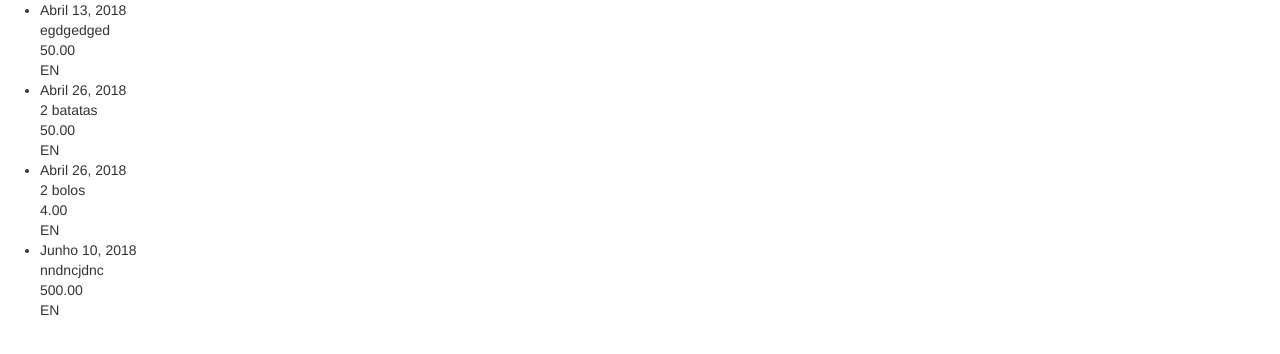
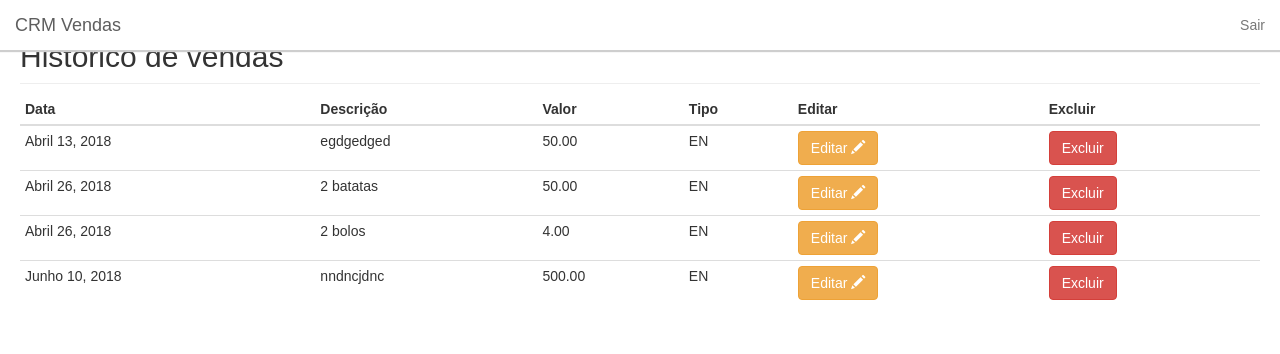
Before and after one commit to ES-20181/projeto, a Django app: page /historico in a window 1280 px wide. Shown: the top 354 px of the page. Run offline with Django 3.2, Linux system fonts and the light colour scheme; data comes from the database, SQL or seed files in the repository; some libraries are stand-ins or nearby versions.

Commit message:
Implementação de teste para o histórico

```diff
--- a/vendas/templates/vendas/historico.html
+++ b/vendas/templates/vendas/historico.html
@@ -9,19 +9,70 @@
     <meta http-equiv="X-UA-Compatible" content="ie=edge">
     <title>Histórico</title>
     {% bootstrap_css %} {% bootstrap_javascript %} {% bootstrap_messages %}
+    <!-- Temporário -->
+    <link rel="stylesheet" href="{% static 'css/dashboard.css' %}">
 </head>
 
 <body>
-    <!-- Apenas para testes -->
-    <div class="continer">
-        <ul>
-            {% for venda in vendas %}
-            <li>{{ venda.data }}
-                <br>{{ venda.descricao }}
-                <br>{{ venda.valor }}
-                <br>{{ venda.tipo_entrada }}</li>
-            {% endfor %}
-        </ul>
+    <nav class="navbar navbar-default navbar-fixed-top">
+        <div class="container-fluid">
+            <div class="navbar-header">
+                <button type="button" class="navbar-toggle collapsed" data-toggle="collapse" data-target="#menu" aria-expanded="false" aria-controls="navbar">
+                    <span class="sr-only">Toggle navigation</span>
+                    <span class="icon-bar"></span>
+                    <span class="icon-bar"></span>
+                    <span class="icon-bar"></span>
+                </button>
+                <a class="navbar-brand" href="{% url 'dashboard' %}">CRM Vendas</a>
+            </div>
+            <div class="collapse navbar-collapse" id="menu">
+                <ul class="nav navbar-nav navbar-right">
+                    <li>
+                        <a href="#">Sair
+                            <span>{% bootstrap_icon "log-out" %}</span>
+                        </a>
+                    </li>
+                </ul>
+            </div>
+        </div>
+    </nav>
+
+    <div class="continer" style="padding: 20px; top: 20px;">
+        <h2 class="sub-header">Histórico de vendas</h2>
+        <div class="table-responsive">
+            <table class="table table-hover table-condensed">
+                <thead>
+                    <tr>
+                        <th>Data</th>
+                        <th>Descrição</th>
+                        <th>Valor</th>
+                        <th>Tipo</th>
+                        <th>Editar</th>
+                        <th>Excluir</th>
+                    </tr>
+                </thead>
+                <tbody>
+                    {% for venda in vendas %}
+                    <tr>
+                        <td>{{ venda.data }}</td>
+                        <a href="{% url 'atualizar' venda.id %}">
+                            <td>{{ venda.descricao }}</td>
+                        </a>
+                        <td>{{ venda.valor }}</td>
+                        <td>{{ venda.tipo_entrada }}</td>
+                        <td>
+                            <a href="#" class="btn btn-warning">Editar
+                                <span class="glyphicon glyphicon-pencil"></span>
+                            </a>
+                        </td>
+                        <td>
+                            <a href="#" class="btn btn-danger">Excluir {% bootstrap_icon "remove" %}</a>
+                        </td>
+                    </tr>
+                    {% endfor %}
+                </tbody>
+            </table>
+        </div>
     </div>
 </body>
 
--- a/vendas/urls.py
+++ b/vendas/urls.py
@@ -3,8 +3,8 @@ from . import views
 
 urlpatterns = [
     # Autenticação
-    path('', views.login, name='login'),
-    path('register', views.register, name='cadastro'),
+    # path('', views.login, name='login'),
+    # path('register', views.register, name='cadastro'),
 
     # Módulos
     path('dashboard', views.dashboard, name='dashboard'),
```
